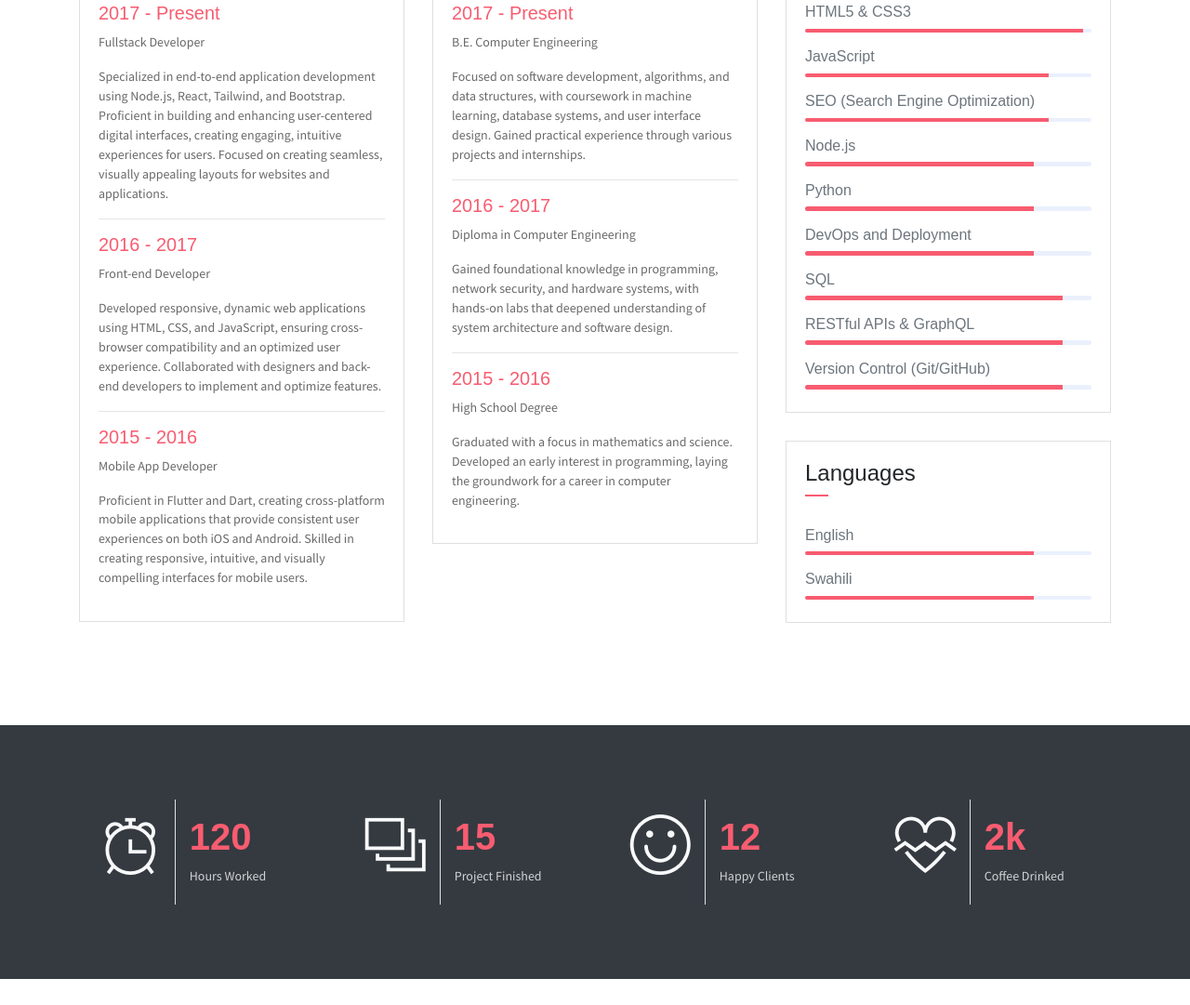
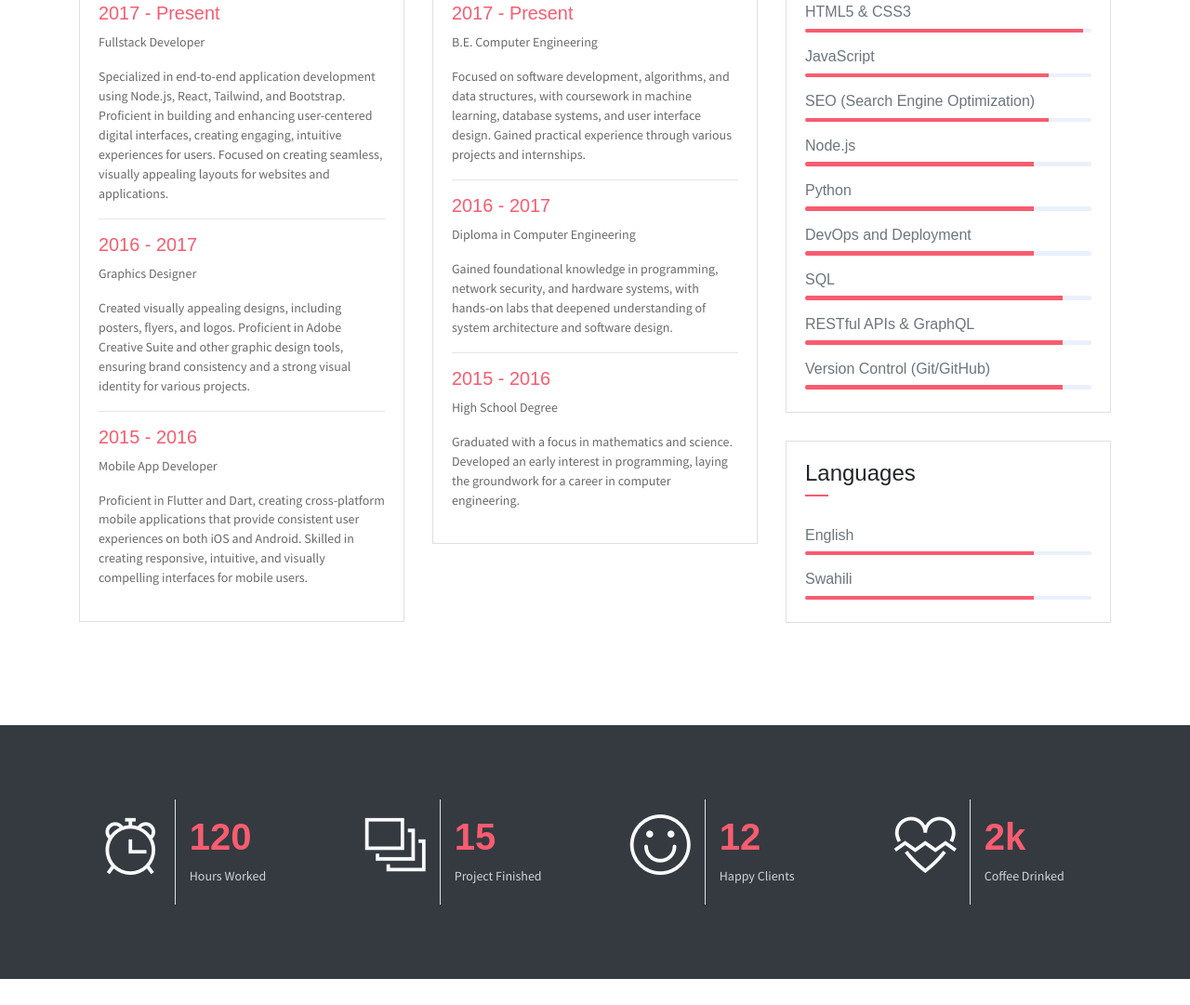
Before and after one commit to fiyon01/my_site, a plain HTML site: page index.html in a window 1280 px wide. Shown: the part 1427-2508 px from the top of the page at 93% size. Drawn offline with Linux system fonts and the light colour scheme; some packages are replaced by stand-ins of ours.

Commit message:
mysite changes

```diff
--- a/index.html
+++ b/index.html
@@ -147,8 +147,8 @@
                         <p class="subtitle">Specialized in end-to-end application development using Node.js, React, Tailwind, and Bootstrap. Proficient in building and enhancing user-centered digital interfaces, creating engaging, intuitive experiences for users. Focused on creating seamless, visually appealing layouts for websites and applications.</p>
                         <hr>
                         <h6 class="title text-danger">2016 - 2017</h6>
-                        <p>Front-end Developer</p>
-                        <p class="subtitle">Developed responsive, dynamic web applications using HTML, CSS, and JavaScript, ensuring cross-browser compatibility and an optimized user experience. Collaborated with designers and back-end developers to implement and optimize features.</p>
+                        <p>Graphics Designer</p>
+                        <p class="subtitle">Created visually appealing designs, including posters, flyers, and logos. Proficient in Adobe Creative Suite and other graphic design tools, ensuring brand consistency and a strong visual identity for various projects.</p>
                         <hr>
                         <h6 class="title text-danger">2015 - 2016</h6>
                         <p>Mobile App Developer</p>
```
